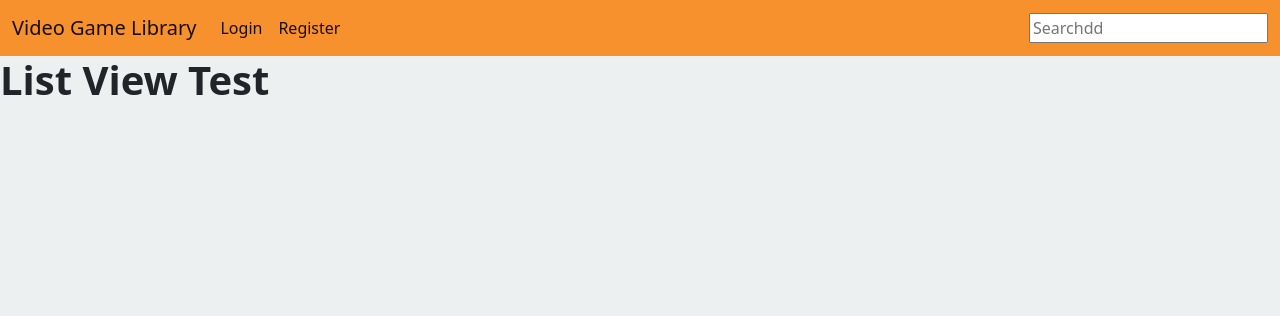
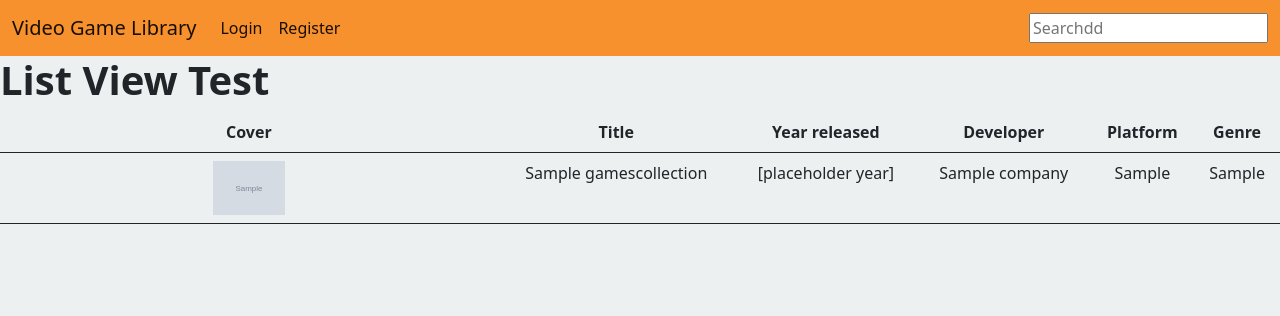
Before and after one commit to vconstellation/video-games-library, a Django app: page /games/list/ in a window 1280 px wide. Shown: the top 316 px of the page. Run offline with Django 3.2, Linux system fonts and the light colour scheme; tables that the repository leaves empty hold one stand-in row (values such as "Sample post"); grey boxes marked "Sample" are stand-in pictures.

Commit message:
Start reworking GamesCollection ListView on front

```diff
--- a/gamelist/models.py
+++ b/gamelist/models.py
@@ -4,7 +4,7 @@ from PIL import Image
 
 # Create your models here.
 class Company(models.Model):
-    name = models.CharField(max_length=20)
+    name = models.CharField(max_length=30)
 
     def __str__(self):
         return (self.name)
@@ -16,13 +16,13 @@ class GameGenre(models.Model):
         return (self.genre)
 
 class GamePlatform(models.Model):
-    game_platform = models.CharField(max_length=10)
+    game_platform = models.CharField(max_length=16)
 
     def __str__(self):
         return (self.game_platform)
 
 class GamesCollection(models.Model):
-    name = models.CharField(max_length=20)
+    name = models.CharField(max_length=30)
    # developer = models.CharField(max_length=12)
 
     cover = models.ImageField(default='default_cover.jpg', upload_to='game_cover')
@@ -48,7 +48,7 @@ class GamesCollection(models.Model):
 
         if img.height > 191 or img.width > 264:
             output_size = (191, 264)
-            img = Image.open(self.avatar.path).resize(output_size)
+            img = Image.open(self.cover.path).resize(output_size)
             img.thumbnail(output_size)
             img.save(self.cover.path)
 
--- a/gamelist/templates/gamelist/games-list.html
+++ b/gamelist/templates/gamelist/games-list.html
@@ -4,16 +4,33 @@
 
 <h1> List View Test</h1>
 <div class="scrolling-wrapper text-center">
-    {% for i in object_list %}
-    <div class="card">
-        <figure>
-            <a href="{% url 'game-detail' i.pk%}">
-                <img src="{{ i.cover.url }}">
-                <figcaption>{{ i.name }}</figcaption>
-            </a>
-        </figure>
-    </div>
-    {% endfor %}
-</div>
+    <table class="table">
+        <thead>
+            <th>Cover</th>
+            <th>Title</th>
+            <th>Year released</th>
+            <th>Developer</th>
+            <th>Platform</th>
+            <th>Genre</th>
+        </thead>
+        <tbody>
+            {% for i in object_list %}
+            <tr>
+                <td>
+                    <img class="img-mini" src="{{ i.cover.url }}">
+                </td>
+                <td>{{ i.name }}</td>
+                <td>[placeholder year]</td>
+                <td>{{ i.belong_to_company }}</td>
+                <td>
+                    {% for j in i.game_platform.all %}
+                        {{ j.game_platform }}
+                    {% endfor %}
+                </td>
+                <td>{{ i.genre }}</td>
+            </tr>
+            {% endfor %}
+        </tbody>
+
 
 {% endblock %}
--- a/gamelist/views.py
+++ b/gamelist/views.py
@@ -2,7 +2,7 @@ from django.shortcuts import render, redirect, get_object_or_404
 from .forms import GamesCollectionForm, GamesCollectionAddForm
 from .models import GamesCollection
 from django.contrib.auth.mixins import LoginRequiredMixin
-from django.views.generic import DetailView, View, TemplateView
+from django.views.generic import DetailView, View, TemplateView, ListView
 from django.views.generic.edit import FormMixin
 from django.urls import reverse
 from django.http import JsonResponse
@@ -22,9 +22,11 @@ def create_game(request):
 #     model = GamesCollection
 #     paginate_by = 8
 
-class GamesCollectionListView(TemplateView):
+class GamesCollectionListView(ListView):
     template_name = 'gamelist/games-list.html'
     model = GamesCollection
+
+
 
 class GamesCollectionDetailView(LoginRequiredMixin, FormMixin, DetailView):
     model = GamesCollection
--- a/layout/static/layout/main.css
+++ b/layout/static/layout/main.css
@@ -171,3 +171,8 @@ body{
     right: 0px;
     top: 43px;
 }
+
+.img-mini {
+    width: 15%;
+    height: 15%;
+}
```
Also changed, not shown: gamelist/migrations/0011_auto_20210203_1333.py (added), gamelist/migrations/0012_auto_20210203_1338.py (added), gamelist/migrations/0013_auto_20210203_1339.py (added), gamelist/migrations/0014_auto_20210203_1352.py (added).
